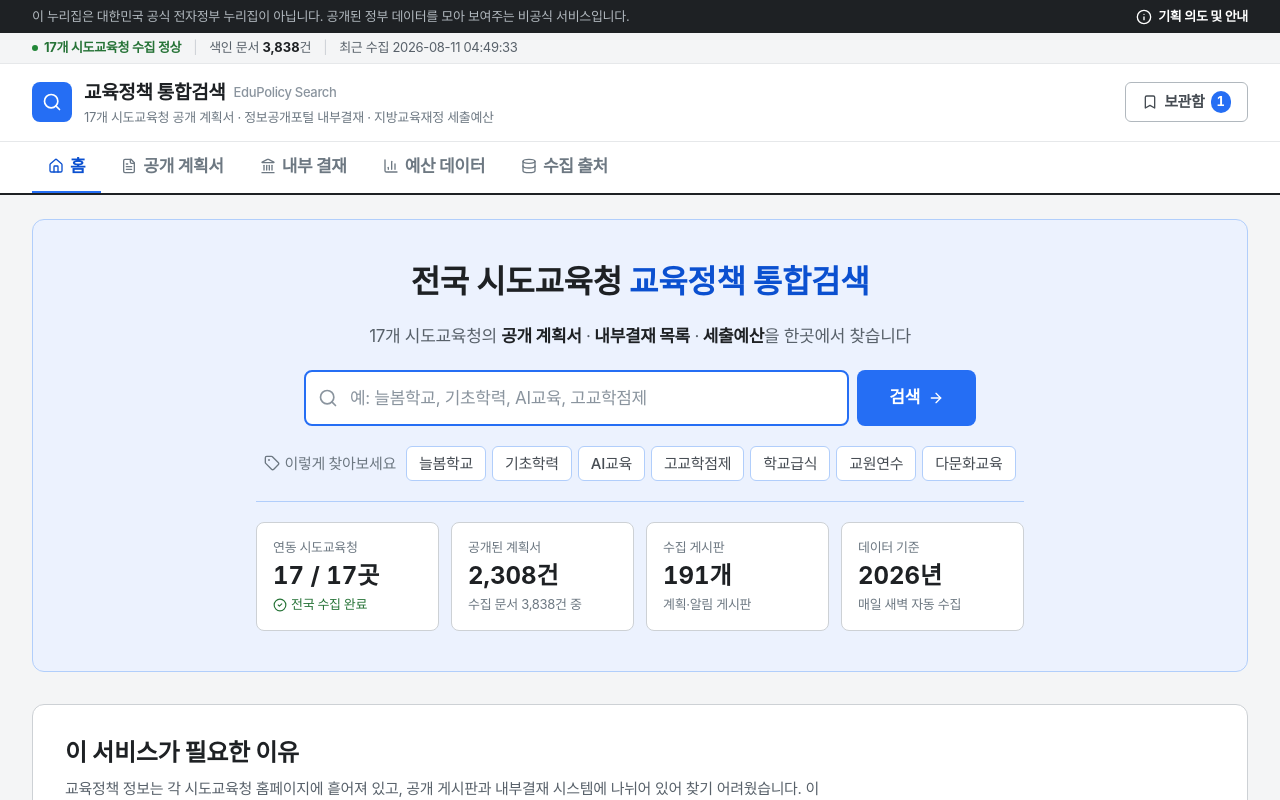
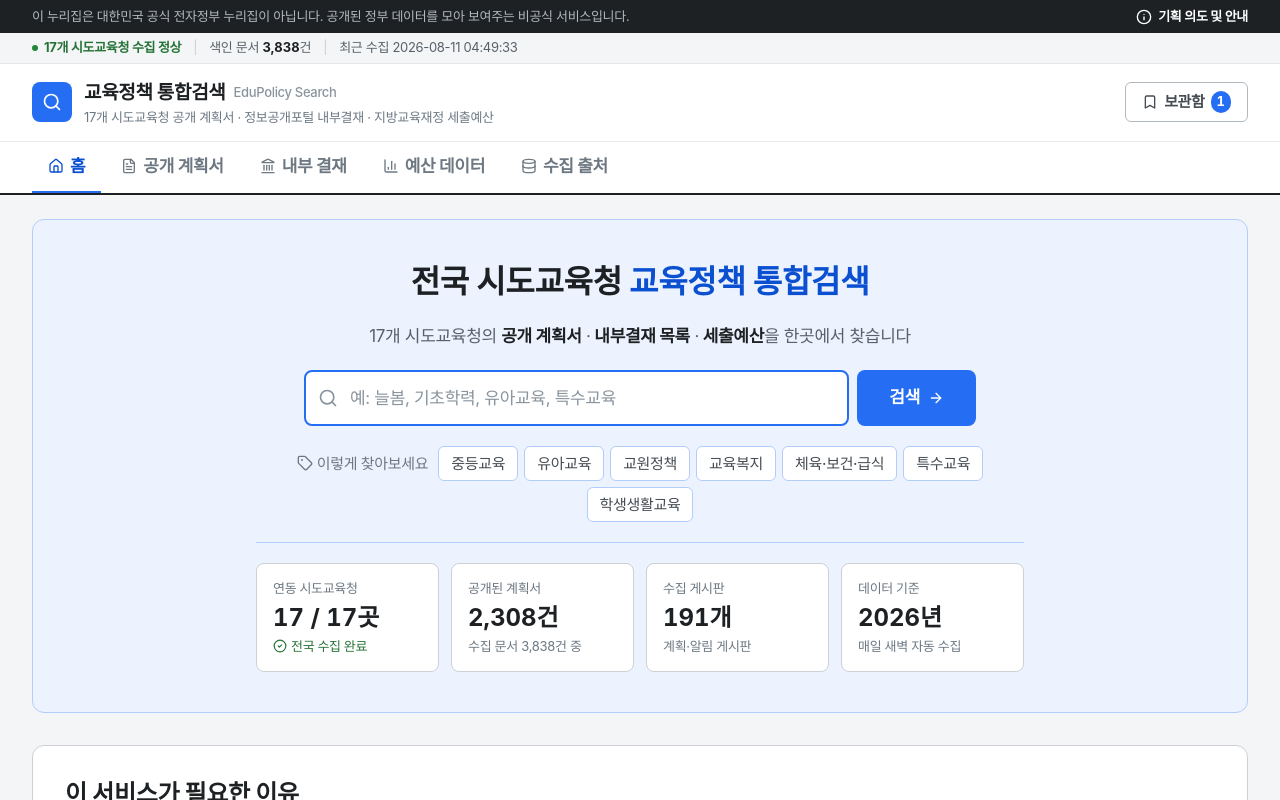
Before and after one commit to kain9012-bit/k-edu-policy, a React (Vite) app: page / in a window 1280 px wide. Shown: the top 800 px of the page. Built offline with nearby package versions, Linux system fonts and the light colour scheme; no server answers; a web font is replaced by a local one.

Commit message:
fix: 교육청 정식 순서 정렬, 주제 칩을 실제 데이터에서 생성

```diff
--- a/src/components/BudgetTab.tsx
+++ b/src/components/BudgetTab.tsx
@@ -1,5 +1,6 @@
 import React, { useState, useMemo } from 'react';
 import { BudgetData, BudgetRow } from '../types';
+import { sortOffices } from '../lib/offices';
 import { BarChart3, TrendingUp, Award, Building2, Calendar, Filter, DollarSign, Info } from 'lucide-react';
 import {
   BarChart,
@@ -22,6 +23,9 @@ export const BudgetTab: React.FC<BudgetTabProps> = ({ data }) => {
   const [selectedYear, setSelectedYear] = useState<number>(2026);
   const [selectedItem, setSelectedItem] = useState<string>('세출예산액');
   const [highlightRegion, setHighlightRegion] = useState<string>('경남');
+
+  // 교육청은 행정구역 순서로 늘어놓는다.
+  const regionOptions = useMemo(() => sortOffices<string>(data.regions, (r) => r), [data.regions]);
 
   // 축 눈금용 짧은 표기. 입력은 '원' 단위.
   const tickWon = (won: number) => {
@@ -166,7 +170,7 @@ export const BudgetTab: React.FC<BudgetTabProps> = ({ data }) => {
             onChange={(e) => setHighlightRegion(e.target.value)}
             className="w-full text-xs bg-blue-50/60 border border-blue-200 rounded-lg p-2.5 font-bold text-blue-900 focus:ring-1 focus:ring-blue-500"
           >
-            {data.regions.map((reg) => (
+            {regionOptions.map((reg) => (
               <option key={reg} value={reg}>
                 {reg}교육청
               </option>
--- a/src/components/HomeTab.tsx
+++ b/src/components/HomeTab.tsx
@@ -34,16 +34,20 @@ export const HomeTab: React.FC<HomeTabProps> = ({
   // data.count는 수집한 전체 문서 수다. 계획서로 판별된 것만 따로 센다.
   const planCount = (data.office_stats ?? []).reduce((n, o) => n + (o.plan_count ?? 0), 0);
 
-  // 한 줄에 들어가는 만큼만 둔다. '돌봄교실'은 '늘봄학교'와 겹쳐서 뺐다.
-  const quickTopics = [
-    '늘봄학교',
-    '기초학력',
-    'AI교육',
-    '고교학점제',
-    '학교급식',
-    '교원연수',
-    '다문화교육',
-  ];
+  // 추천 검색어는 손으로 적지 않고 실제 문서에서 뽑는다.
+  // 'AI교육'처럼 분류 체계에 없는 이름을 적어두면 눌러도 0건이 나온다.
+  // 분야 이름은 검색에도 걸리므로 결과가 반드시 있다.
+  const quickTopics = React.useMemo(() => {
+    const n = new Map<string, number>();
+    for (const doc of data.documents ?? []) {
+      if (doc.classification_status !== '정책계획서') continue;
+      for (const cat of doc.policy_category ?? []) {
+        if (cat === '기타') continue;
+        n.set(cat, (n.get(cat) ?? 0) + 1);
+      }
+    }
+    return [...n.entries()].sort((a, b) => b[1] - a[1]).slice(0, 7).map(([cat]) => cat);
+  }, [data.documents]);
 
   const handleHeroSearchSubmit = (e: React.FormEvent) => {
     e.preventDefault();
@@ -84,7 +88,7 @@ export const HomeTab: React.FC<HomeTabProps> = ({
                   type="search"
                   value={heroSearchInput}
                   onChange={(e) => setHeroSearchInput(e.target.value)}
-                  placeholder="예: 늘봄학교, 기초학력, AI교육, 고교학점제"
+                  placeholder="예: 늘봄, 기초학력, 유아교육, 특수교육"
                   className="w-full h-14 pl-11 pr-4 text-base text-slate-900 placeholder-slate-400
  bg-white border-2 border-blue-600 rounded-lg outline-none
                              focus:border-blue-700"
--- a/src/components/InternalInfoTab.tsx
+++ b/src/components/InternalInfoTab.tsx
@@ -1,4 +1,5 @@
 import React, { useState, useMemo, useEffect } from 'react';
+import { sortOffices } from '../lib/offices';
 import { InfoListData, InternalDocument } from '../types';
 import {
   Search,
@@ -69,6 +70,9 @@ export const InternalInfoTab: React.FC<InternalInfoTabProps> = ({ data }) => {
   }, [data.documents, searchTerm, selectedOffice, selectedDept]);
 
   // 내부결재 목록은 4만 건이 넘는다. 한 번에 그리면 브라우저가 멈추므로 나눠 그린다.
+  // 교육청은 행정구역 순서로 늘어놓는다.
+  const officeOptions = useMemo(() => sortOffices<string>(data.offices, (o) => o), [data.offices]);
+
   const PAGE = 30;
   const [visibleCount, setVisibleCount] = useState(PAGE);
   useEffect(() => {
@@ -150,7 +154,7 @@ export const InternalInfoTab: React.FC<InternalInfoTabProps> = ({ data }) => {
               className="w-full text-xs bg-slate-50 border border-slate-200 rounded-lg p-2.5 font-medium text-slate-800 focus:ring-1 focus:ring-emerald-500"
             >
               <option value="ALL">전체 교육청 ({data.offices.length}개)</option>
-              {data.offices.map((off) => (
+              {officeOptions.map((off) => (
                 <option key={off} value={off}>
                   {off}
                 </option>
--- a/src/components/PolicyDocumentsTab.tsx
+++ b/src/components/PolicyDocumentsTab.tsx
@@ -1,5 +1,6 @@
 import React, { useState, useMemo, useEffect } from 'react';
 import { DocumentsData, PolicyDocument, DocumentClassificationStatus } from '../types';
+import { sortOffices } from '../lib/offices';
 import {
   Search,
   Filter,
@@ -46,19 +47,6 @@ export const PolicyDocumentsTab: React.FC<PolicyDocumentsTabProps> = ({
   const [activeDetailDoc, setActiveDetailDoc] = useState<PolicyDocument | null>(null);
   const [copiedId, setCopiedId] = useState<string | null>(null);
 
-  // Recommended quick topics
-  const quickTopics = [
-    '늘봄·방과후',
-    '기초학력',
-    'AI·디지털교육',
-    '고교학점제',
-    '교육복지',
-    '급식·보건',
-    '교원정책',
-    '특수교육',
-    '유보통합',
-    '학교안전'
-  ];
 
   // Filtering logic
   // 한 번에 그리는 개수. 3,800건을 통째로 그리면 브라우저가 멈춘다.
@@ -129,6 +117,23 @@ export const PolicyDocumentsTab: React.FC<PolicyDocumentsTabProps> = ({
   ]);
 
   const visibleDocuments = filteredDocuments.slice(0, visibleCount);
+
+  // 주요 주제는 손으로 적지 않고 실제 문서에서 뽑는다.
+  // 예전에는 '고교학점제'처럼 분류 체계에 없는 이름이 섞여 눌러도 0건이었다.
+  const quickTopics = React.useMemo(() => {
+    const n = new Map<string, number>();
+    for (const doc of data.documents) {
+      if (doc.classification_status !== '정책계획서') continue;
+      for (const cat of doc.policy_category ?? []) {
+        if (cat === '기타') continue;      // 분류가 안 된 것을 모아둔 칸이라 주제가 아니다
+        n.set(cat, (n.get(cat) ?? 0) + 1);
+      }
+    }
+    return [...n.entries()].sort((a, b) => b[1] - a[1]).slice(0, 10);
+  }, [data.documents]);
+
+  // 교육청은 가나다순이 아니라 행정구역 순서로 늘어놓는다.
+  const officeOptions = React.useMemo(() => sortOffices<string>(data.offices, (o) => o), [data.offices]);
 
   // '기타'는 분류가 안 된 것을 모아두는 칸이라 목록 맨 끝에 둔다.
   const categoryOptions = React.useMemo(
@@ -235,22 +240,27 @@ export const PolicyDocumentsTab: React.FC<PolicyDocumentsTabProps> = ({
             <Tag className="w-3.5 h-3.5 text-blue-600" />
             주요 주제:
           </span>
-          {quickTopics.map((topic) => {
-            const isActive = selectedCategory === topic || searchTerm === topic;
+          {quickTopics.map(([topic, count]) => {
+            const isActive = selectedCategory === topic;
             return (
               <button
                 key={topic}
+                type="button"
                 onClick={() => {
-                  setSelectedCategory(topic);
+                  setSelectedCategory(isActive ? 'ALL' : topic);
                   setSearchTerm('');
                 }}
-                className={`px-3 py-1 rounded-md transition-colors font-bold text-sm border ${
+                aria-pressed={isActive}
+                className={`px-3 py-1.5 rounded-md transition-colors font-bold text-sm border ${
                   isActive
-                    ? 'bg-blue-600 text-white border-blue-600 shadow-xs'
+                    ? 'bg-blue-600 text-white border-blue-600'
                     : 'bg-white hover:bg-blue-50 text-slate-700 border-slate-200 hover:border-blue-300 hover:text-blue-600'
                 }`}
               >
-                #{topic}
+                {topic}
+                <span className={`ml-1 font-medium tabular-nums ${isActive ? 'text-blue-100' : 'text-slate-400'}`}>
+                  {count.toLocaleString()}
+                </span>
               </button>
             );
           })}
@@ -269,7 +279,7 @@ export const PolicyDocumentsTab: React.FC<PolicyDocumentsTabProps> = ({
               className="w-full text-xs bg-slate-50 border border-slate-200 rounded-lg p-2 font-medium text-slate-800 focus:ring-1 focus:ring-blue-500"
             >
               <option value="ALL">전체 교육청 ({data.offices.length}개)</option>
-              {data.offices.map((off) => (
+              {officeOptions.map((off) => (
                 <option key={off} value={off}>
                   {off}교육청
                 </option>
--- /dev/null
+++ b/src/lib/offices.ts
@@ -0,0 +1,57 @@
+/**
+ * 시도교육청 표시 순서.
+ *
+ * 가나다순으로 두면 '강원 · 경기 · 경남 …'처럼 정부 문서에서 쓰는 순서와 어긋난다.
+ * 행정구역 순서(특별시 → 광역시 → 특별자치시 → 도)를 따른다.
+ */
+export const OFFICE_ORDER = [
+  '서울', '부산', '대구', '인천', '광주', '대전', '울산', '세종',
+  '경기', '강원', '충북', '충남', '전북', '전남', '경북', '경남', '제주',
+] as const;
+
+/** 짧은 이름 · 정식 명칭 · 영문 키를 모두 같은 자리로 모으기 위한 별칭 */
+const ALIASES: Record<string, string[]> = {
+  서울: ['서울', 'seoul'],
+  부산: ['부산', 'busan'],
+  대구: ['대구', 'daegu'],
+  인천: ['인천', 'incheon'],
+  광주: ['광주', 'gwangju'],
+  대전: ['대전', 'daejeon'],
+  울산: ['울산', 'ulsan'],
+  세종: ['세종', 'sejong'],
+  경기: ['경기', 'gyeonggi'],
+  강원: ['강원', 'gangwon'],
+  충북: ['충북', '충청북도', 'chungbuk'],
+  충남: ['충남', '충청남도', 'chungnam'],
+  전북: ['전북', 'jeonbuk'],
+  전남: ['전남', '전라남도', 'jeonnam'],
+  경북: ['경북', '경상북도', 'gyeongbuk'],
+  경남: ['경남', '경상남도', 'gyeongnam'],
+  제주: ['제주', 'jeju'],
+};
+
+/**
+ * 교육청 이름의 순서 값. 못 알아보면 맨 뒤로 보낸다.
+ * '경남', '경상남도교육청', 'gyeongnam' 모두 같은 값을 돌려준다.
+ */
+export function officeRank(name: string): number {
+  const s = (name || '').toLowerCase();
+  // '전남광주통합특별시교육청'처럼 두 지역이 합쳐진 이름은 아직 실체가 없다.
+  // '광주'로 먼저 잡혀 순서에 끼어들지 않도록 맨 뒤로 보낸다.
+  if (s.includes('통합')) return OFFICE_ORDER.length;
+  for (let i = 0; i < OFFICE_ORDER.length; i++) {
+    const key = OFFICE_ORDER[i];
+    // '전남광주통합…'처럼 두 지역명이 함께 든 이름이 '광주'로 먼저 잡히지 않도록
+    // 별칭이 이름 안에 있는지만 보고, 더 앞선 자리를 우선한다.
+    if (ALIASES[key].some((a) => s.includes(a.toLowerCase()))) return i;
+  }
+  return OFFICE_ORDER.length;
+}
+
+/** 교육청 목록을 정식 순서로 정렬한다(원본 배열은 건드리지 않는다). */
+export function sortOffices<T>(items: T[], key: (item: T) => string): T[] {
+  return [...items].sort((a, b) => {
+    const d = officeRank(key(a)) - officeRank(key(b));
+    return d !== 0 ? d : key(a).localeCompare(key(b), 'ko');
+  });
+}
```
Also changed, not shown: src/components/CollectionStatusTab.tsx (+9 -2 lines).
